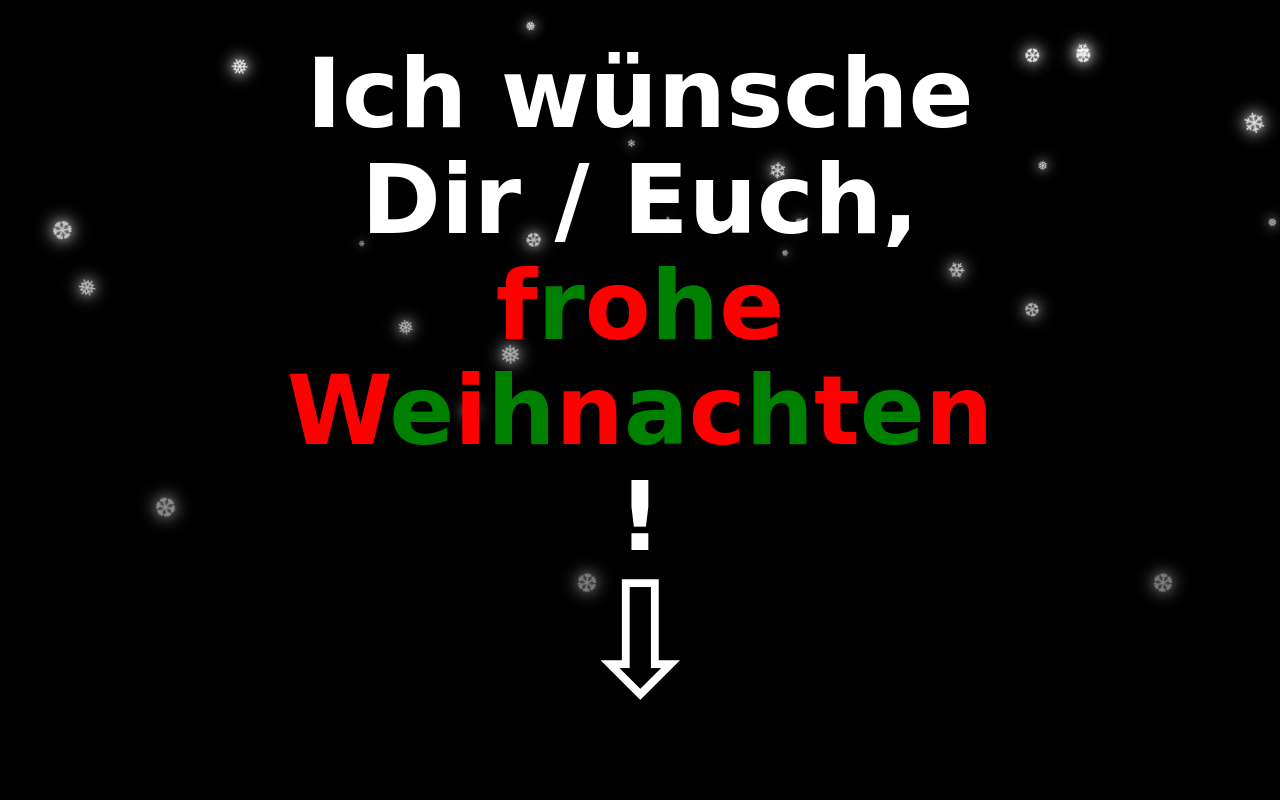
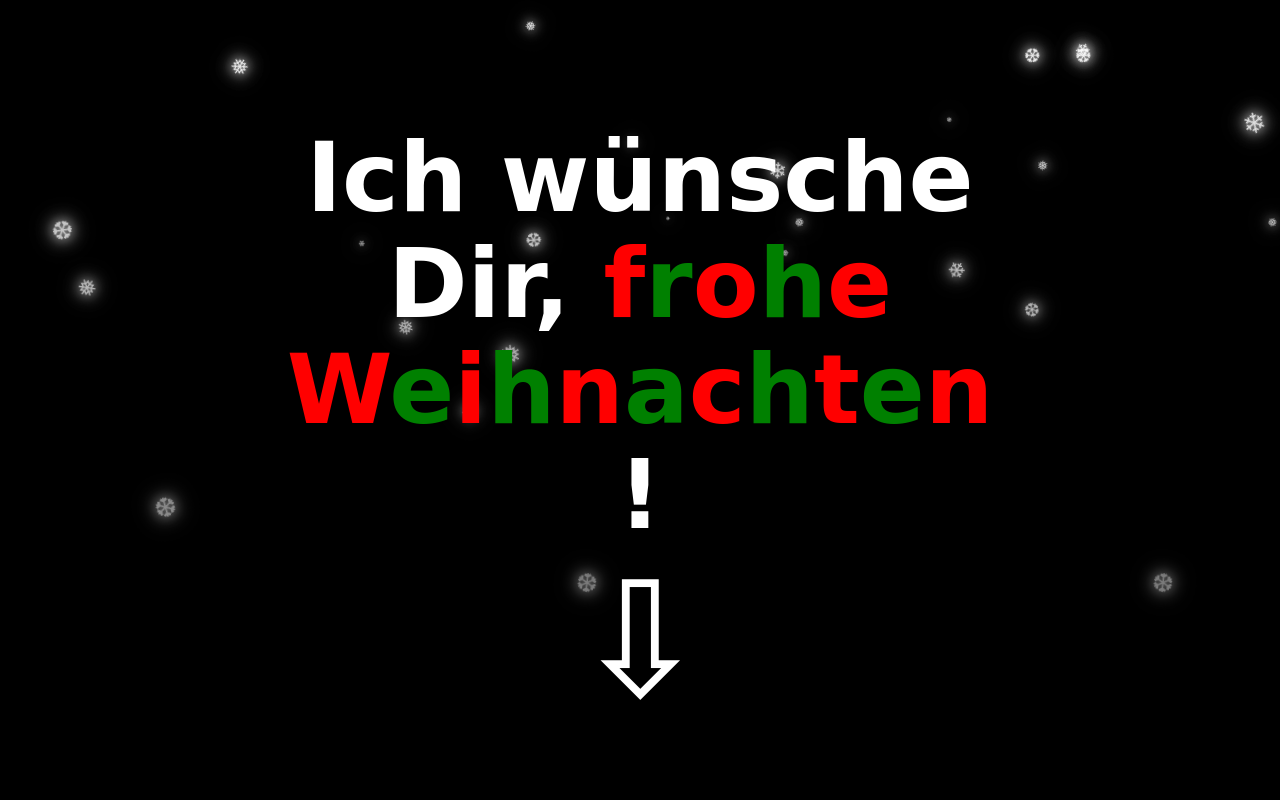
Before and after one commit to OneCleverFox/Digital_Christmas_Card, a plain HTML site: page index.html in a window 1280 px wide. Shown: the top 800 px of the page. Drawn offline with Linux system fonts and the light colour scheme; a web font is replaced by a local one.

Commit message:
modified:   index.html

```diff
--- a/index.html
+++ b/index.html
@@ -12,7 +12,7 @@
     />
   </head>
   <body>
-    <h1 class="heading">Ich wünsche Dir / Euch, <span id="name"></span> !</h1>
+    <h1 class="heading">Ich wünsche Dir, <span id="name"></span> !</h1>
     <a href="#content" id="los">&#8681;</a>
     <div style="height: 100vh"></div>
     <div id="content">
```
